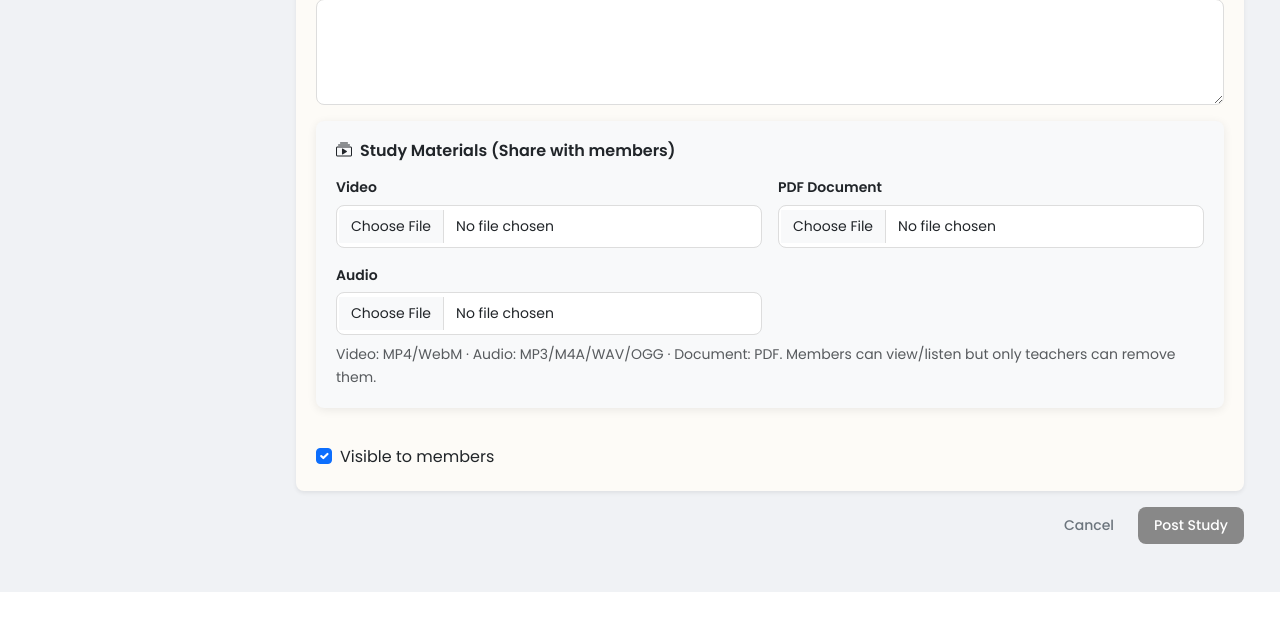
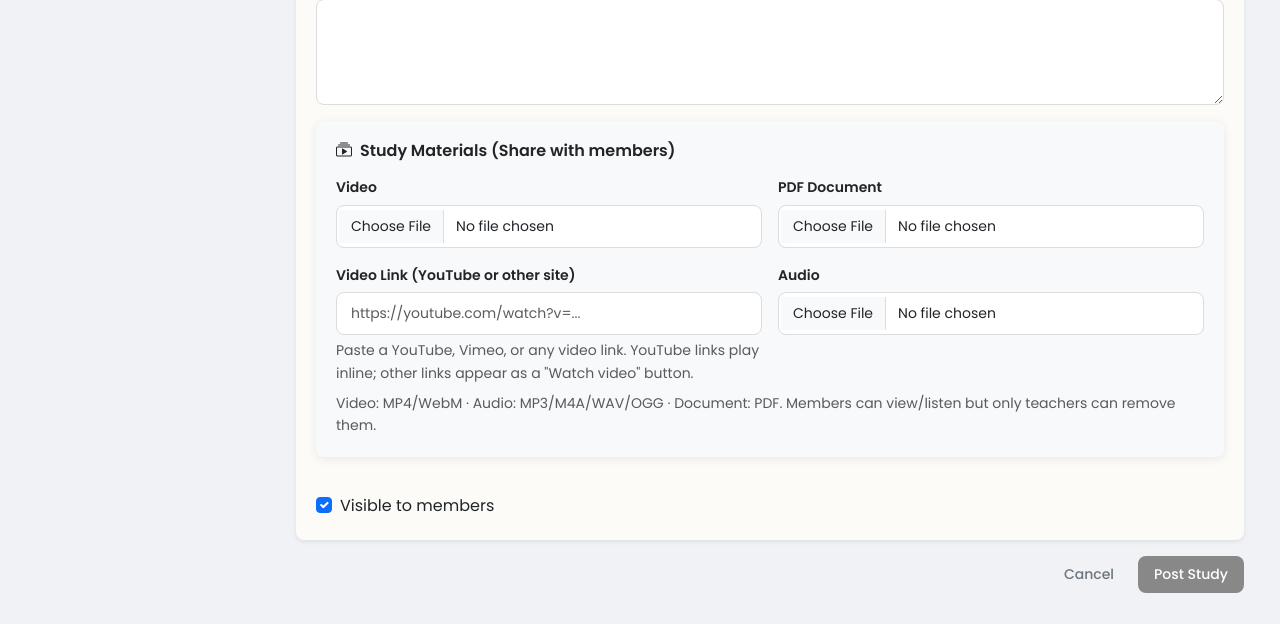
Before and after one commit to mbuguam443/grace-church, a Django app: page /bible-study/create/ in a window 1280 px wide. Shown: the part 830-1454 px from the top of the page. Before the commit the page ends 1422 px from the top, so only its background shows below. Run offline with Django 4.2, Linux system fonts and the light colour scheme; a user stored in the database is signed in; tables that the repository leaves empty hold one stand-in row (values such as "Sample post"); grey boxes marked "Sample" are stand-in pictures; parts of the project's set-up code (start-up, migrations or seed data) failed here and were passed over.

Commit message:
Add video link embedding to Bible studies (YouTube inline, other sites as link)

```diff
--- a/bible_study/forms.py
+++ b/bible_study/forms.py
@@ -13,8 +13,14 @@ class BibleStudyNoteForm(forms.ModelForm):
         fields = [
             'title', 'bible_verse', 'study_date', 'teacher', 'series',
             'content', 'key_points', 'prayer_points', 'discussion_questions',
-            'video', 'pdf_attachment', 'audio', 'is_active',
+            'video', 'pdf_attachment', 'audio', 'video_url', 'is_active',
         ]
+
+    def __init__(self, *args, **kwargs):
+        super().__init__(*args, **kwargs)
+        self.fields['video_url'].widget.attrs.update({
+            'placeholder': 'https://youtube.com/watch?v=... or https://vimeo.com/...',
+        })
 
     def clean_video(self):
         video = self.cleaned_data.get('video')
--- a/bible_study/models.py
+++ b/bible_study/models.py
@@ -1,3 +1,5 @@
+import re
+
 from django.db import models
 
 
@@ -23,6 +25,10 @@ class BibleStudyNote(models.Model):
         upload_to='bible_study/', blank=True, null=True,
         help_text='Audio file (e.g. MP3, M4A, OGG) shared with this study.',
     )
+    video_url = models.URLField(
+        blank=True,
+        help_text='External video link (YouTube, Vimeo, Facebook, etc.). YouTube videos play inline.',
+    )
     is_active = models.BooleanField(default=True)
     created_at = models.DateTimeField(auto_now_add=True)
     updated_at = models.DateTimeField(auto_now=True)
@@ -32,6 +38,14 @@ class BibleStudyNote(models.Model):
 
     def __str__(self):
         return f"{self.title} - {self.bible_verse}"
+
+    @property
+    def video_id(self):
+        match = re.search(
+            r'(?:youtube\.com\/(?:watch\?v=|embed\/|shorts\/|live\/)|youtu\.be\/)([\w-]{6,})',
+            self.video_url or '',
+        )
+        return match.group(1) if match else ''
 
 
 class BibleStudyComment(models.Model):
--- a/bible_study/views.py
+++ b/bible_study/views.py
@@ -88,18 +88,20 @@ def delete_comment(request, pk, comment_id):
 
 @login_required
 def delete_attachment(request, pk, attachment):
-    """Teacher-only removal of a study material (video/pdf/audio)."""
+    """Teacher-only removal of a study material (video/pdf/audio/link)."""
     if not request.user.can_manage_content:
         messages.error(request, 'Only teachers and administrators can remove study materials.')
         return redirect('bible_study:study_detail', pk=pk)
-    if attachment not in ('video', 'pdf_attachment', 'audio'):
+    if attachment not in ('video', 'pdf_attachment', 'audio', 'video_url'):
         messages.error(request, 'Unknown study material.')
         return redirect('bible_study:study_detail', pk=pk)
     study = get_object_or_404(BibleStudyNote, pk=pk)
     if request.method == 'POST':
         field = getattr(study, attachment, None)
         if field:
-            field.delete(save=False)
+            if hasattr(field, 'delete'):
+                field.delete(save=False)
+            setattr(study, attachment, '')
             study.save(update_fields=[attachment])
             messages.success(request, 'Study material removed.')
     return redirect('bible_study:study_detail', pk=study.pk)
--- a/templates/bible_study/study_form.html
+++ b/templates/bible_study/study_form.html
@@ -95,6 +95,13 @@
                                         {% endif %}
                                     </div>
                                     <div class="col-md-6">
+                                        <label class="form-label fw-semibold">Video Link (YouTube or other site)</label>
+                                        <input type="url" name="video_url" class="form-control"
+                                               value="{{ form.video_url.value|default:'' }}"
+                                               placeholder="https://youtube.com/watch?v=... ">
+                                        <div class="form-text">Paste a YouTube, Vimeo, or any video link. YouTube links play inline; other links appear as a "Watch video" button.</div>
+                                    </div>
+                                    <div class="col-md-6">
                                         <label class="form-label fw-semibold">Audio</label>
                                         <input type="file" name="audio" class="form-control" accept=".mp3,.m4a,.wav,.ogg,.oga">
                                         {% if form.instance.audio %}
--- a/templates/bible_study/study_list.html
+++ b/templates/bible_study/study_list.html
@@ -50,11 +50,12 @@
                     <i class="bi bi-calendar me-1"></i>{{ study.study_date|date:"M d, Y" }}
                     {% if study.teacher %}| <i class="bi bi-person me-1"></i>{{ study.teacher }}{% endif %}
                     {% if study.series %}| {{ study.series }}{% endif %}
-                    {% if study.video or study.audio or study.pdf_attachment %}
+                    {% if study.video or study.audio or study.pdf_attachment or study.video_url %}
                     <span class="text-secondary">|</span>
                     {% if study.video %}<i class="bi bi-film text-accent ms-1" title="Video"></i>{% endif %}
                     {% if study.audio %}<i class="bi bi-music-note-beamed text-success ms-1" title="Audio"></i>{% endif %}
                     {% if study.pdf_attachment %}<i class="bi bi-file-earmark-pdf text-danger ms-1" title="PDF"></i>{% endif %}
+                    {% if study.video_url %}<i class="bi bi-link-45deg text-primary ms-1" title="Video link"></i>{% endif %}
                     {% endif %}
                 </p>
                 <p class="text-muted">{{ study.content|truncatewords:30 }}</p>
```
Also changed, not shown: templates/bible_study/study_detail.html (+27 -1 lines), bible_study/migrations/0005_biblestudynote_video_url.py (added).
